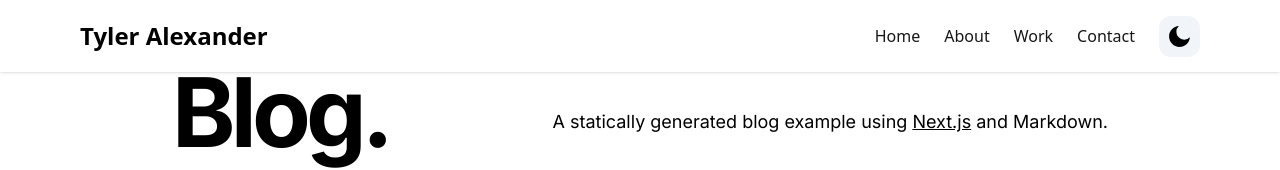
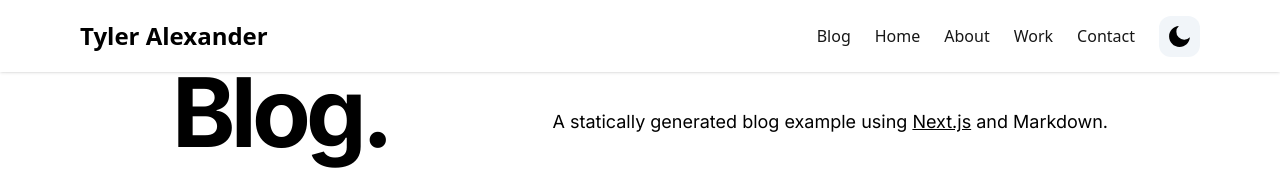
Before and after one commit to TylerGeorgeAlexander/my-next-portfolio, a Next.js app: page /posts in a window 1280 px wide. Shown: the top 170 px of the page. Built offline with nearby package versions, Linux system fonts and the light colour scheme.

Commit message:
feat: href link on index navbar

```diff
--- a/app/components/Navbar.tsx
+++ b/app/components/Navbar.tsx
@@ -1,15 +1,16 @@
-"use client" // this is a client component
-import React from "react"
-import { useState } from "react"
-import { Link } from "react-scroll/modules"
-import { usePathname } from "next/navigation"
-import { useTheme } from "next-themes"
-import { RiMoonFill, RiSunLine } from "react-icons/ri"
-import { IoMdMenu, IoMdClose } from "react-icons/io"
+"use client"; // this is a client component
+import React from "react";
+import { useState } from "react";
+import { Link } from "react-scroll/modules";
+import HrefLink from "next/link";
+import { usePathname } from "next/navigation";
+import { useTheme } from "next-themes";
+import { RiMoonFill, RiSunLine } from "react-icons/ri";
+import { IoMdMenu, IoMdClose } from "react-icons/io";
 
 interface NavItem {
-  label: string
-  page: string
+  label: string;
+  page: string;
 }
 
 const NAV_ITEMS: Array<NavItem> = [
@@ -29,13 +30,13 @@ const NAV_ITEMS: Array<NavItem> = [
     label: "Contact",
     page: "contact",
   },
-]
+];
 
 export default function Navbar() {
-  const { systemTheme, theme, setTheme } = useTheme()
-  const currentTheme = theme === "system" ? systemTheme : theme
-  const pathname = usePathname()
-  const [navbar, setNavbar] = useState(false)
+  const { systemTheme, theme, setTheme } = useTheme();
+  const currentTheme = theme === "system" ? systemTheme : theme;
+  const pathname = usePathname();
+  const [navbar, setNavbar] = useState(false);
   return (
     <header className="w-full mx-auto  px-4 sm:px-20 fixed top-0 z-50 shadow bg-white dark:bg-stone-900 dark:border-b dark:border-stone-600">
       <div className="justify-between md:items-center md:flex">
@@ -64,6 +65,17 @@ export default function Navbar() {
             }`}
           >
             <div className="items-center justify-center space-y-8 md:flex md:space-x-6 md:space-y-0">
+              <HrefLink
+                key="blog"
+                href="/posts"
+                className={
+                  "cursor-pointer block lg:inline-block text-neutral-900  hover:text-neutral-500 dark:text-neutral-100"
+                }
+                offset={-100}
+                duration={500}
+              >
+                Blog
+              </HrefLink>
               {NAV_ITEMS.map((item, idx) => {
                 return (
                   <Link
@@ -81,7 +93,7 @@ export default function Navbar() {
                   >
                     {item.label}
                   </Link>
-                )
+                );
               })}
               {currentTheme === "dark" ? (
                 <button
@@ -103,5 +115,5 @@ export default function Navbar() {
         </div>
       </div>
     </header>
-  )
+  );
 }
```
